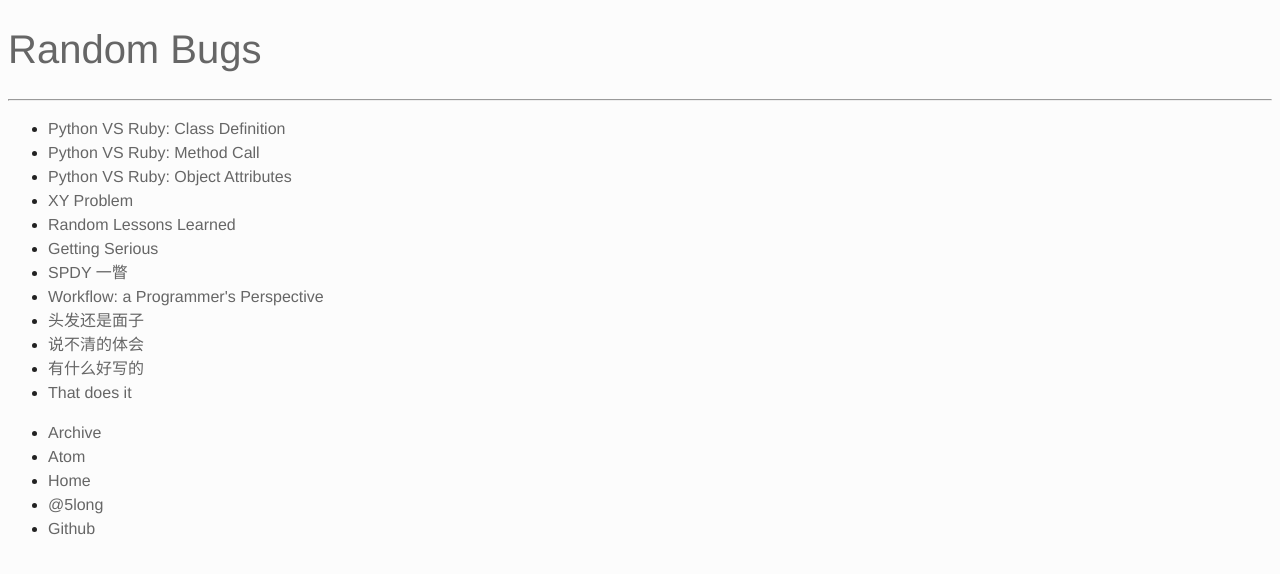
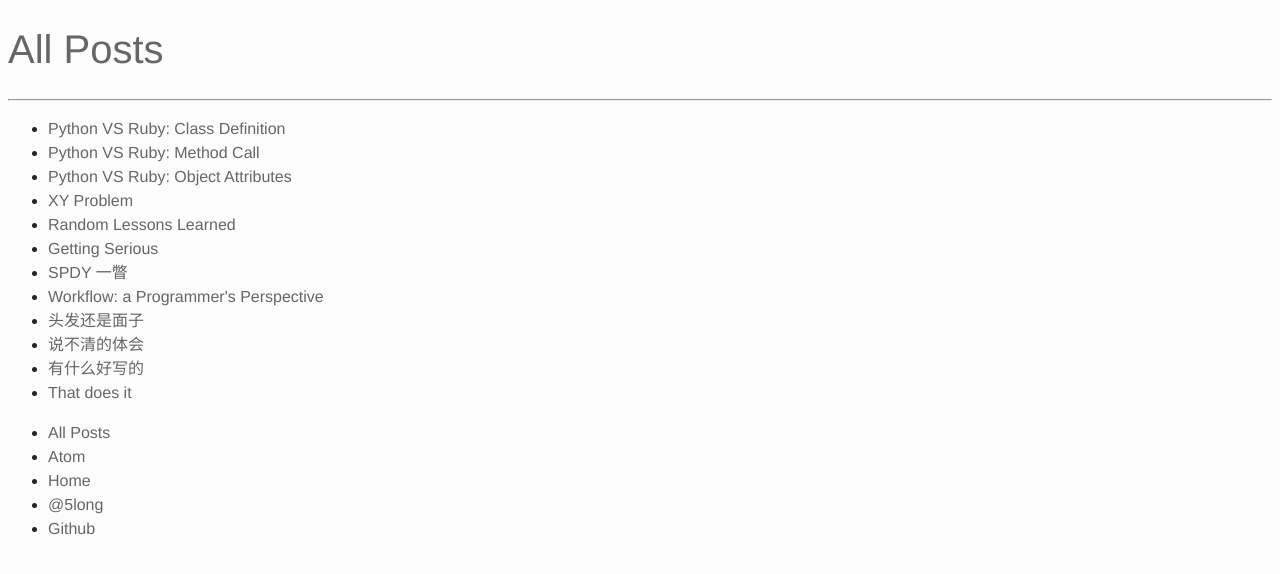
Before and after one commit to 5long/5long.github.io, a Jekyll site: the page built from archive.html, in a window 1280 px wide. Shown: the top 574 px of the page. Built offline with Jekyll 4.4.1, drawn with Linux system fonts in a browser that asks for light colours; comment, search, counter and statistics services are not loaded.

Commit message:
s/Arcive/All Posts/ in footer

```diff
--- a/_includes/footer.html
+++ b/_includes/footer.html
@@ -1,5 +1,5 @@
 <ul id="nav">
-  <li><a href="{{ site.baseurl }}archive.html">Archive</a></li>
+  <li><a href="{{ site.baseurl }}archive.html">All Posts</a></li>
   <li><a href="{{ site.baseurl }}atom.xml">Atom</a></li>
   <li><a href="{{ site.baseurl }}">Home</a></li>
   <li><a href="https://twitter.com/5long">@5long</a></li>
--- a/archive.html
+++ b/archive.html
@@ -1,6 +1,6 @@
 ---
 layout: site
-title: Random Bugs
+title: All Posts
 ---
 
 <ul>
```
